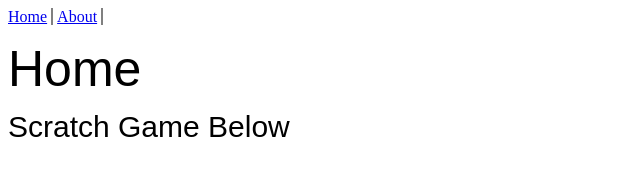
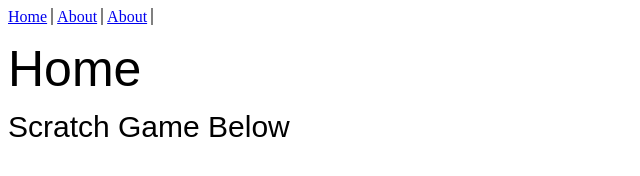
Before and after one commit to Maso-be-ballin/sitenew.github.io, a plain HTML site: page index.html in a window 1280 px wide. Shown: the full height of the page, 0-640 px from the left. Drawn offline with Linux system fonts and the light colour scheme.

Commit message:
Changes
a lot

```diff
--- a/index.html
+++ b/index.html
@@ -34,4 +34,5 @@ li {
 <ul>
   <li><a href="index.html">Home</a></li>
   <li><a href="about.html">About</a></li>
+  <li><a href="webpages/page 1.html">About</a></li>
 </ul>
```
Also changed, not shown: about.html (+1 -0 lines), webpages/page 1.html (renamed from webpages/pagetest.html, +1 -1 lines).
